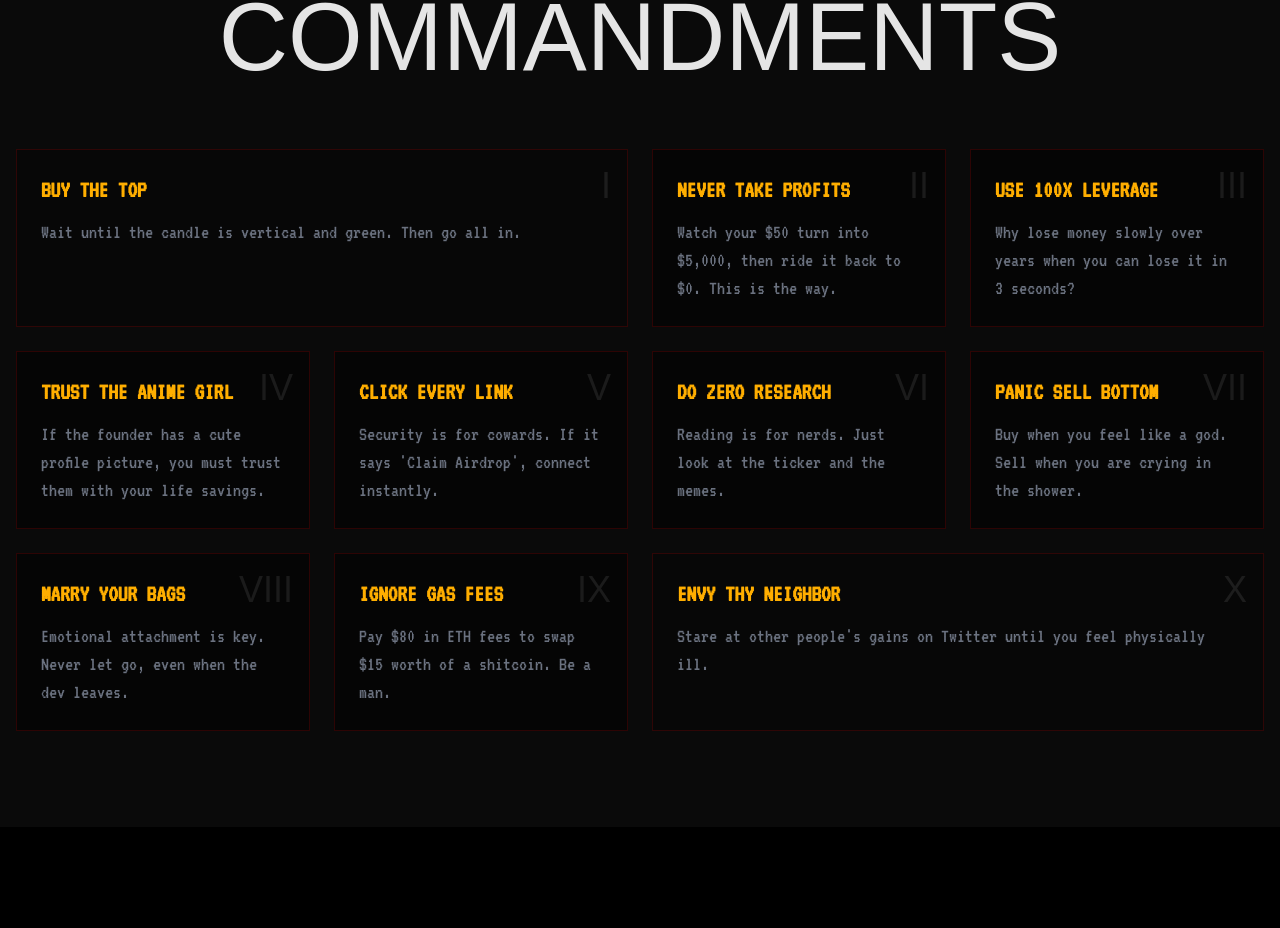
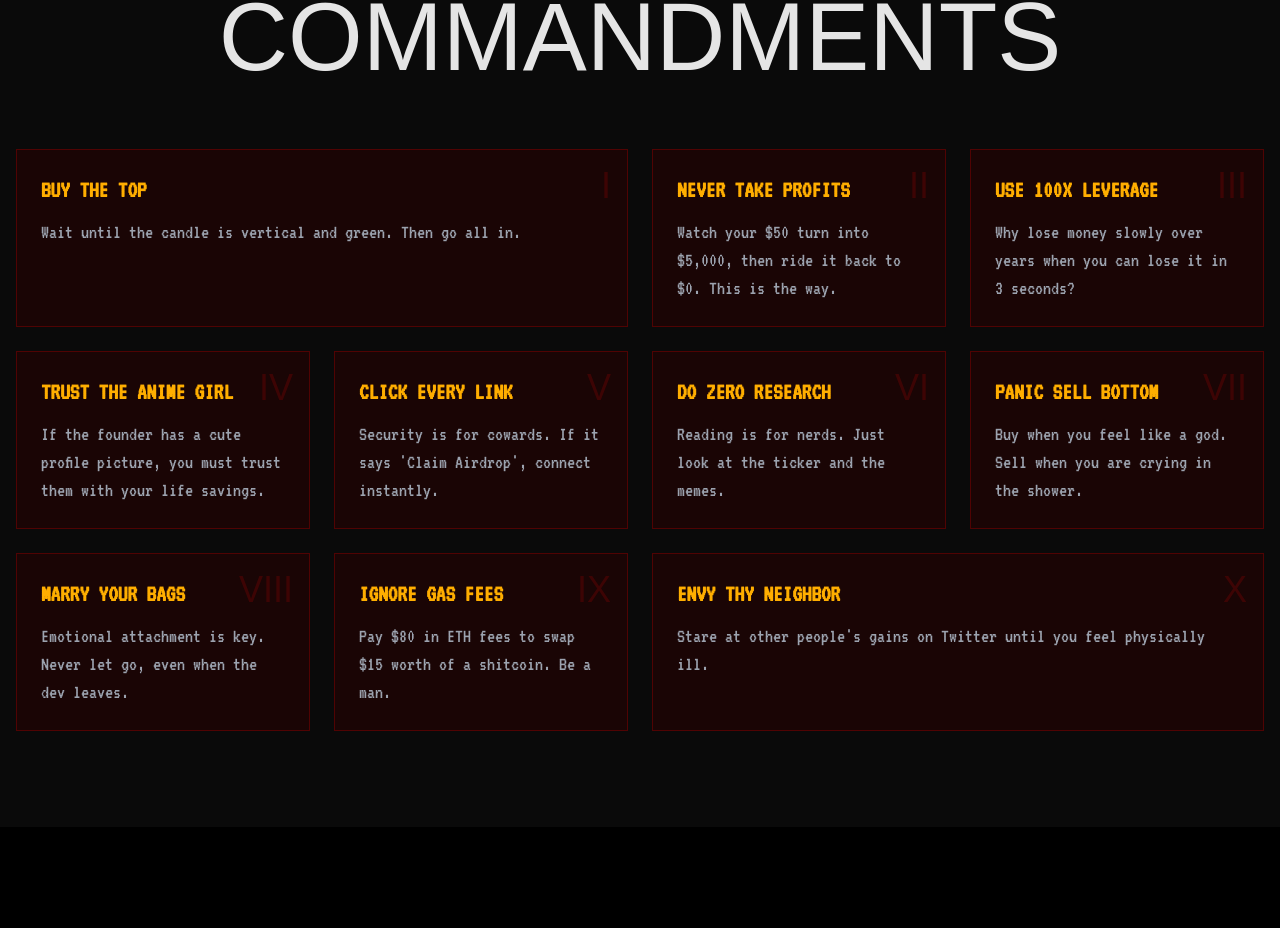
Before and after one commit to Pluviophile84/HELLCOIN, a Next.js app: page / in a window 1280 px wide. Shown: the part 2891-3819 px from the top of the page. Built offline with nearby package versions, Linux system fonts and the light colour scheme; a web font is replaced by a local one.

Commit message:
Update Commandments.tsx

```diff
--- a/components/sections/Commandments.tsx
+++ b/components/sections/Commandments.tsx
@@ -45,25 +45,26 @@ export const Commandments = () => {
                 hidden: { opacity: 0, y: 50 },
                 visible: { opacity: 1, y: 0 }
               }}
-              // FIX: Reverted to 'hover:border-hell-red' (Red Border on Hover)
-              // Kept 'duration-75' for instant feedback
+              // FIX: Deep Red Background + Contrast Fixes
               className={`
-                bg-hell-black border border-hell-red/20 p-6 relative group
+                bg-[#1a0505] border border-hell-red/30 p-6 relative group
                 transition-all duration-75 ease-out
-                hover:border-hell-red hover:bg-black hover:scale-[1.01]
-                ${i === 0 || i === 9 ? 'md:col-span-2 bg-hell-black/50' : ''}
+                hover:border-hell-red hover:bg-[#2a0a0a] hover:scale-[1.01]
+                ${i === 0 || i === 9 ? 'md:col-span-2' : ''}
               `}
             >
-              <div className="absolute top-4 right-4 font-gothic text-4xl text-hell-white/10 group-hover:text-hell-red/50 transition-colors duration-75">
+              {/* ID Number */}
+              <div className="absolute top-4 right-4 font-gothic text-4xl text-hell-red/20 group-hover:text-hell-red/50 transition-colors duration-75">
                 {c.id}
               </div>
 
-              {/* Title also turns Red on hover now to match border */}
+              {/* Title (Gold Default -> Red Hover) */}
               <h3 className="font-terminal text-2xl text-[#ffae00] mb-3 group-hover:text-hell-red uppercase font-bold transition-colors duration-75">
                 {c.title}
               </h3>
 
-              <p className="font-terminal text-xl text-gray-500 group-hover:text-gray-300 transition-colors duration-75">
+              {/* Text (Gray -> Bright Gray Hover) */}
+              <p className="font-terminal text-xl text-gray-400 group-hover:text-gray-200 transition-colors duration-75">
                 {c.text}
               </p>
             </motion.div>
```
